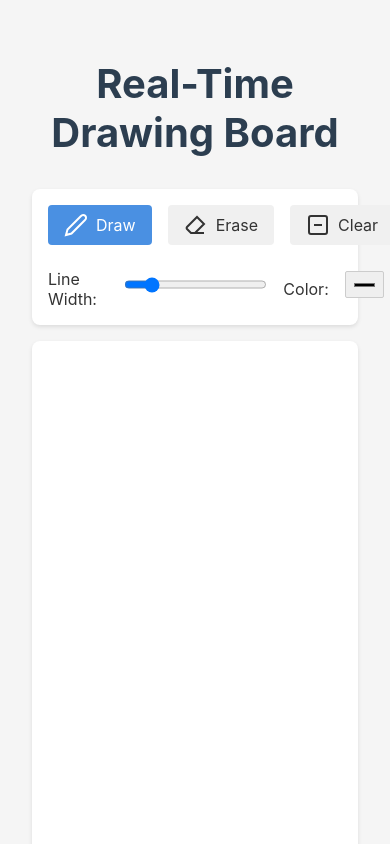
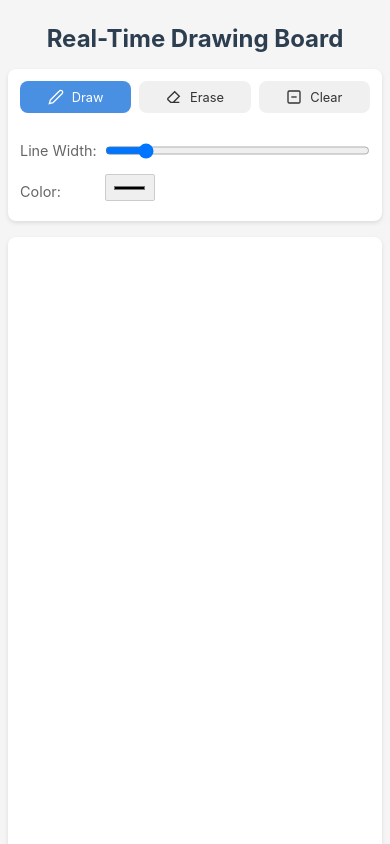
Before and after one commit to aringadre76/real-time-drawing-board-frontend, a Svelte app: page / in a window 390 px wide. Shown: the top 844 px of the page. Built offline with nearby package versions, Linux system fonts and the light colour scheme; no server answers.

Commit message:
optimize for mobile

```diff
--- a/src/App.svelte
+++ b/src/App.svelte
@@ -452,14 +452,14 @@
 	.container {
 		max-width: 1200px;
 		margin: 0 auto;
-		padding: 2rem;
+		padding: 1rem;
 	}
 
 	h1 {
 		text-align: center;
 		color: #2c3e50;
-		margin-bottom: 2rem;
-		font-size: 2.5rem;
+		margin-bottom: 1.5rem;
+		font-size: 2rem;
 	}
 
 	.toolbar {
@@ -469,29 +469,47 @@
 		box-shadow: 0 2px 4px rgba(0, 0, 0, 0.1);
 		margin-bottom: 1rem;
 		display: flex;
-		justify-content: space-between;
-		align-items: center;
-		flex-wrap: wrap;
+		flex-direction: column;
 		gap: 1rem;
 	}
 
 	.tool-group {
-		display: flex;
-		align-items: center;
-		gap: 1rem;
+		display: grid;
+		gap: 0.5rem;
+		width: 100%;
 	}
 
+	/* Main actions toolbar */
+	.tool-group:first-child {
+		grid-template-columns: repeat(3, 1fr);
+	}
+
+	/* Settings toolbar */
+	.tool-group:nth-child(2) {
+		display: grid;
+		grid-template-columns: auto 1fr;
+		gap: 0.5rem;
+		align-items: center;
+	}
 	.btn {
 		display: flex;
 		align-items: center;
+		justify-content: center;
 		gap: 0.5rem;
-		padding: 0.5rem 1rem;
+		padding: 0.75rem;
 		border: none;
-		border-radius: 4px;
+		border-radius: 8px;
 		background-color: #f0f0f0;
 		color: #333;
 		cursor: pointer;
 		transition: all 0.2s ease;
+		font-size: 0.9rem;
+		white-space: nowrap;
+	}
+
+	.btn svg {
+		width: 18px;
+		height: 18px;
 	}
 
 	.btn:hover {
@@ -501,6 +519,48 @@
 	.btn.active {
 		background-color: #4a90e2;
 		color: white;
+	}
+	input[type="range"] {
+		width: 100%;
+		margin: 0;
+	}
+	label {
+		font-size: 0.9rem;
+		color: #666;
+		white-space: nowrap;
+	}
+
+	@media (max-width: 480px) {
+		.container {
+			padding: 0.5rem;
+		}
+
+		h1 {
+			font-size: 1.5rem;
+			margin-bottom: 1rem;
+		}
+
+		.toolbar {
+			padding: 0.75rem;
+		}
+
+		.btn {
+			padding: 0.5rem;
+			font-size: 0.8rem;
+		}
+
+		.btn svg {
+			width: 16px;
+			height: 16px;
+		}
+
+		/* Stack color and line width controls on very small screens */
+		@media (max-width: 360px) {
+			.tool-group:nth-child(2) {
+				grid-template-columns: auto 1fr;
+				row-gap: 0.75rem;
+			}
+		}
 	}
 
 	.canvas-container {
```
